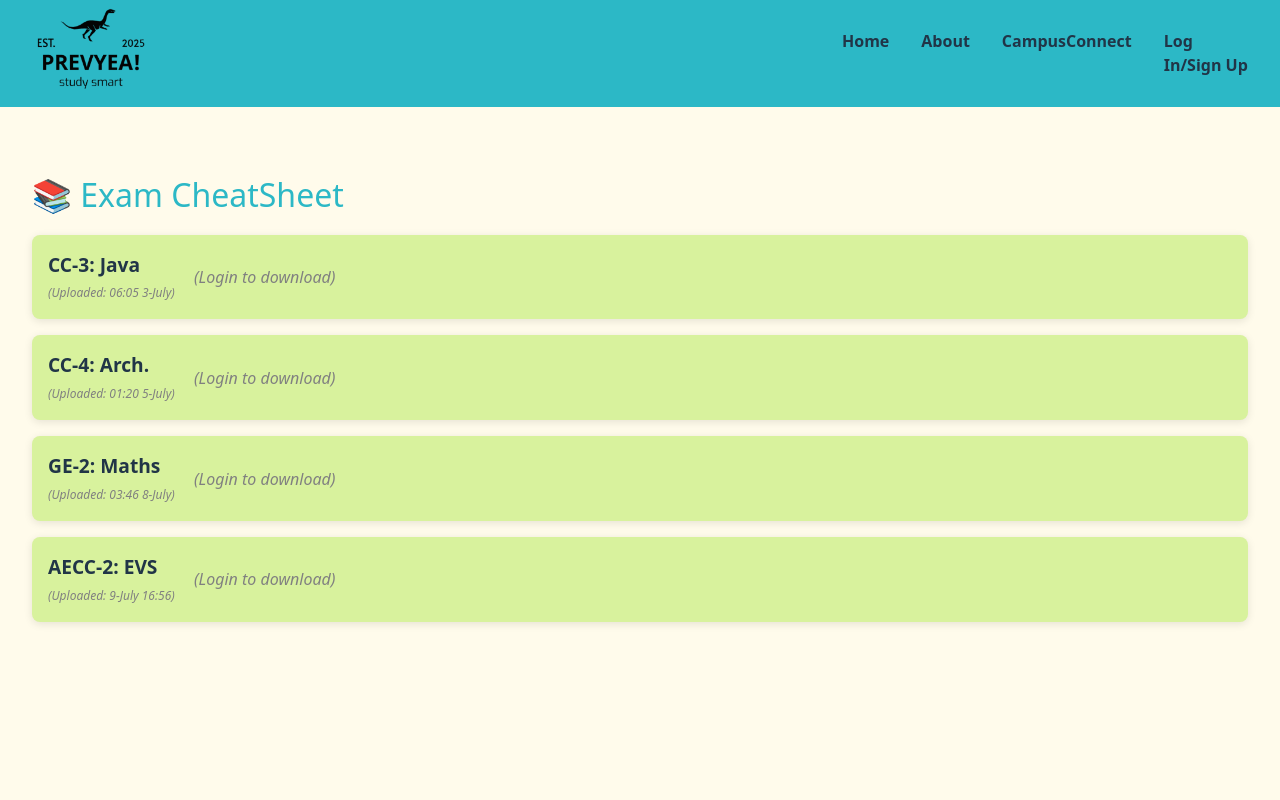
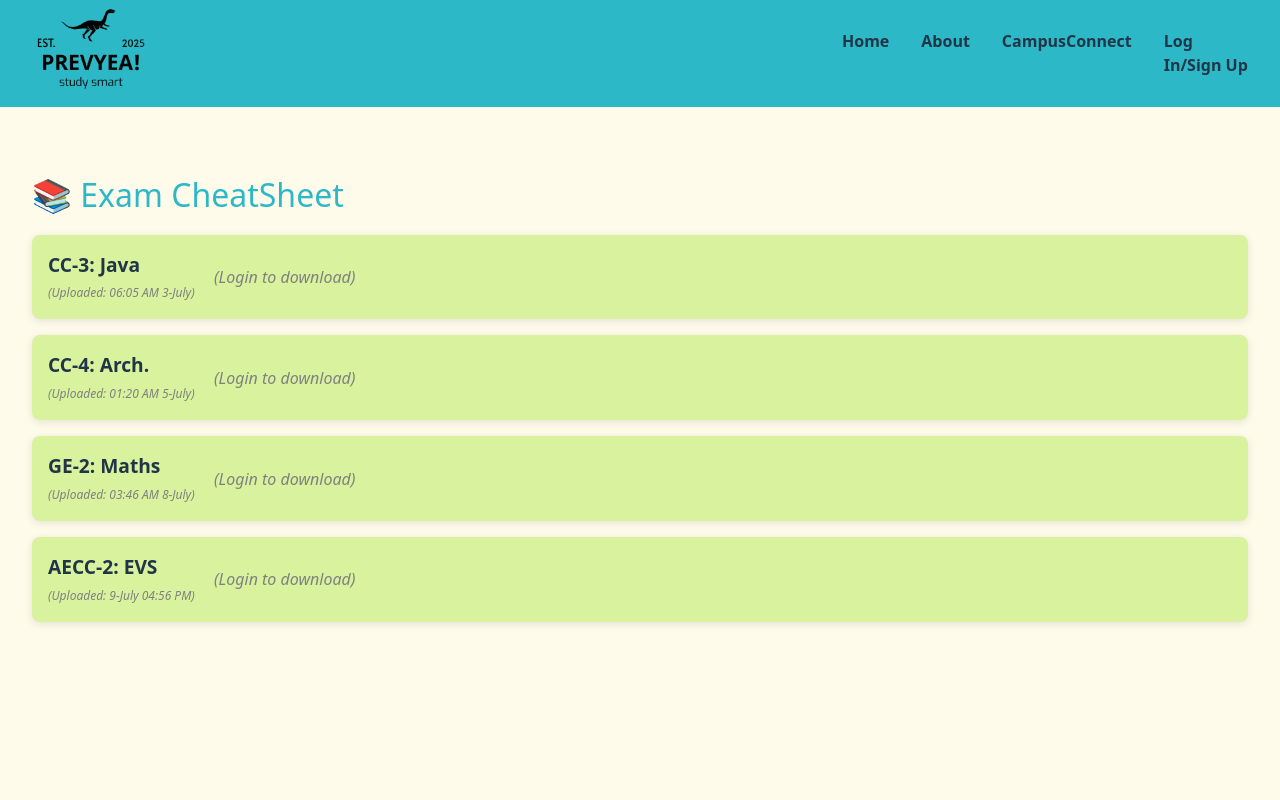
Before and after one commit to NileshKumarPU/prevyea-client, a React (Vite) app: page /campus in a window 1280 px wide. Shown: the top 800 px of the page. Built offline with nearby package versions, Linux system fonts and the light colour scheme; no server answers.

Commit message:
added time.

```diff
--- a/src/Pages/CampusConnect.jsx
+++ b/src/Pages/CampusConnect.jsx
@@ -26,22 +26,22 @@ export default function CampusConnect() {
     {
       title: "CC-3: Java",
       pdf: "https://res.cloudinary.com/dwpc2rgdn/image/upload/v1751502947/PrevYea_CC3_Micro_gp1rki.pdf",
-      uploadtime: " 06:05 3-July",
+      uploadtime: " 06:05 AM 3-July",
     },
     {
       title: "CC-4: Arch. ",
       pdf: "https://res.cloudinary.com/dwpc2rgdn/image/upload/v1751658638/PrevYea_CC4_Micro_loyzok.pdf",
-      uploadtime: " 01:20 5-July",
+      uploadtime: " 01:20 AM 5-July",
     },
     {
       title: "GE-2: Maths",
       pdf: "https://res.cloudinary.com/dwpc2rgdn/image/upload/v1751926571/PrevYea_GE2_Micro_rnytsi.pdf",
-      uploadtime: " 03:46 8-July",
+      uploadtime: " 03:46 AM 8-July",
     },
     {
       title: "AECC-2: EVS",
       pdf: "https://res.cloudinary.com/dwpc2rgdn/image/upload/v1752060394/PrevYea_AECC2_Micro_fde1xp.pdf",
-      uploadtime: " 9-July 16:56",
+      uploadtime: " 9-July 04:56 PM",
     },
   ];
 
```
